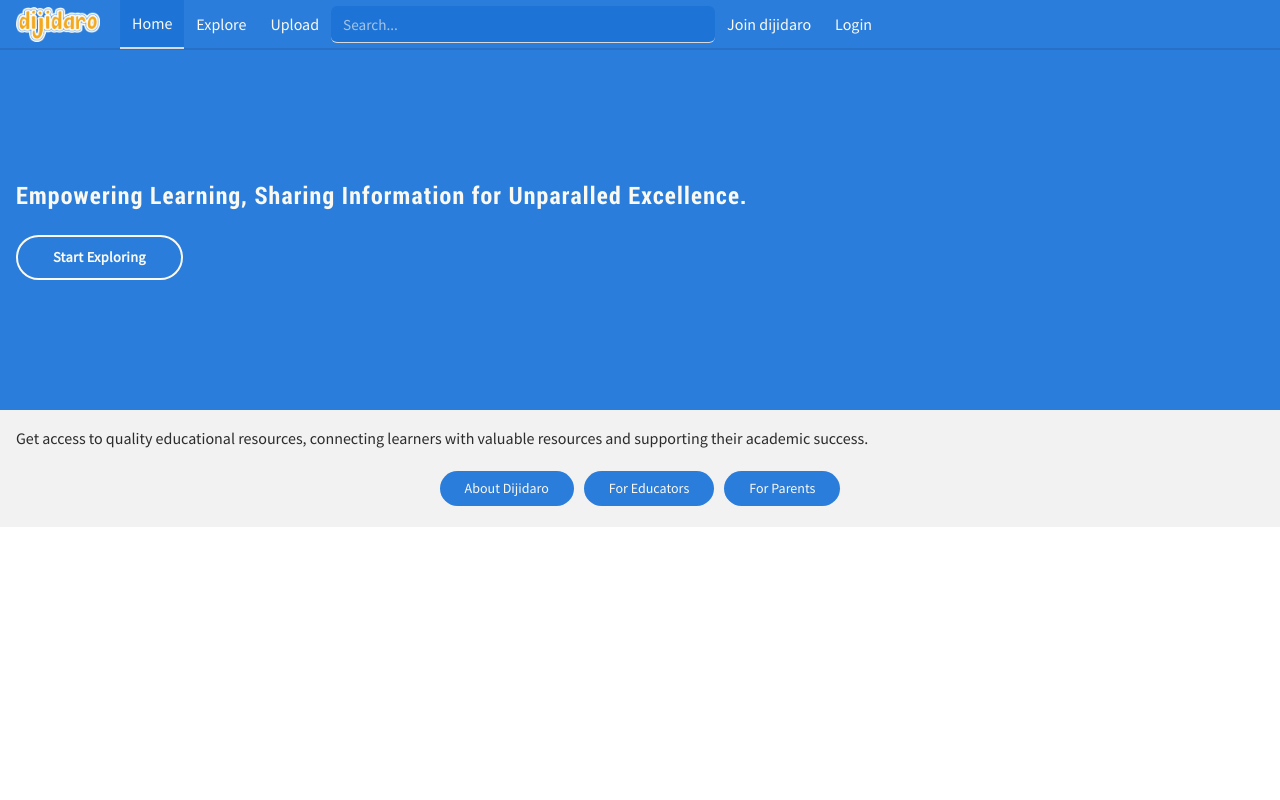
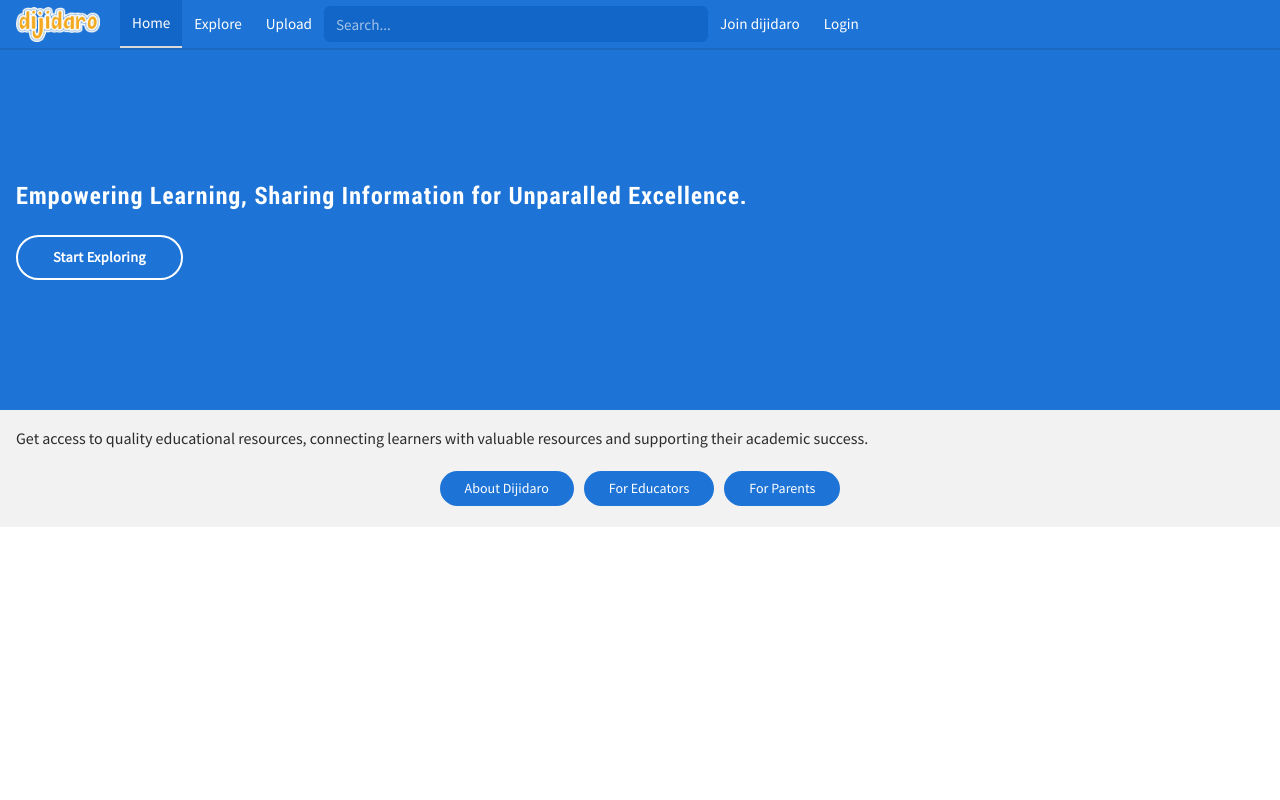
Before and after one commit to dijidaro/dijidaro, a Flask app: page / in a window 1280 px wide. Run offline with Flask 3, Linux system fonts and the light colour scheme; some libraries are stand-ins or nearby versions.

Commit message:
Fix main-color contrast

```diff
--- a/app/static/styles/medium.css
+++ b/app/static/styles/medium.css
@@ -34,7 +34,7 @@
 
     nav a {
         text-decoration: none;
-        font-size: 1rem;
+        font-size: .95rem;
         font-weight: 500;
         padding: 12px;
         /* margin: 0; */
@@ -51,7 +51,6 @@
     nav input[type=search] {
         background-color: var(--brand-color2);
         color: var(--text-color-light);
-        border-bottom: 1px solid var(--light-shade);
         width: 30vw;
     }
     nav input[type=search]:focus {
--- a/app/static/styles/small.css
+++ b/app/static/styles/small.css
@@ -26,10 +26,10 @@
 }
 
 :root {
-    --brand-color: #2b7ddb;
-    --brand-color2: #1e74d6;
+    --brand-color: #1e74d6;
+    --brand-color2: #1266c7;
     --text-color-dark: #2C2C2C;
-    --text-color-light: #faf9f1;
+    --text-color-light: #fff;
     --light: #f2f2f2;
     --light-shade: #d9d9d9;
     --dark: #575e75;
@@ -42,6 +42,7 @@
 
 * { font-size: 16px; font-family: 'source_sans_proregular', serif; color: var(--text-color-dark); }
 html, body { height: 100%; }
+#container { max-width: 1920px; margin: 0 auto; }
 
 /* HEADINGS */
 h1,h2,h3,h4,h5,h6 { font-family: 'roboto_condensedbold', sans-serif; }
--- a/app/templates/base.html
+++ b/app/templates/base.html
@@ -9,7 +9,7 @@
     <link rel="stylesheet" href="{{ url_for('static', filename='styles/large.css' ) }}">
     <link href="https://cdn.jsdelivr.net/npm/bootstrap@5.3.3/dist/css/bootstrap.min.css" rel="stylesheet" integrity="sha384-QWTKZyjpPEjISv5WaRU9OFeRpok6YctnYmDr5pNlyT2bRjXh0JMhjY6hW+ALEwIH" crossorigin="anonymous">
 </head>
-<body>
+<body id="container">
     <header>
         <div class="navigation px-3" >
             <a href="{{ url_for('home.index') }}"><img class="#" src="../static/images/logo3.png" alt="dijidaro logo" height="35"></a>
```
